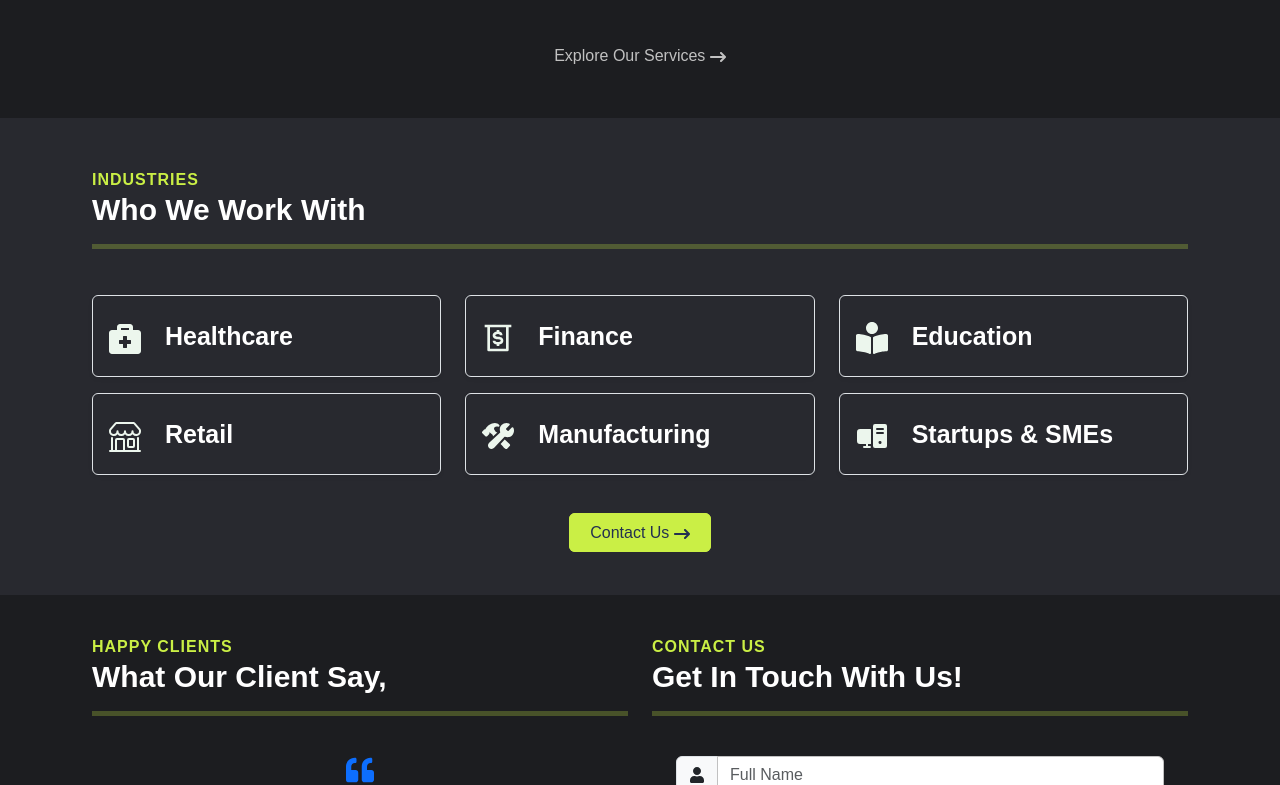
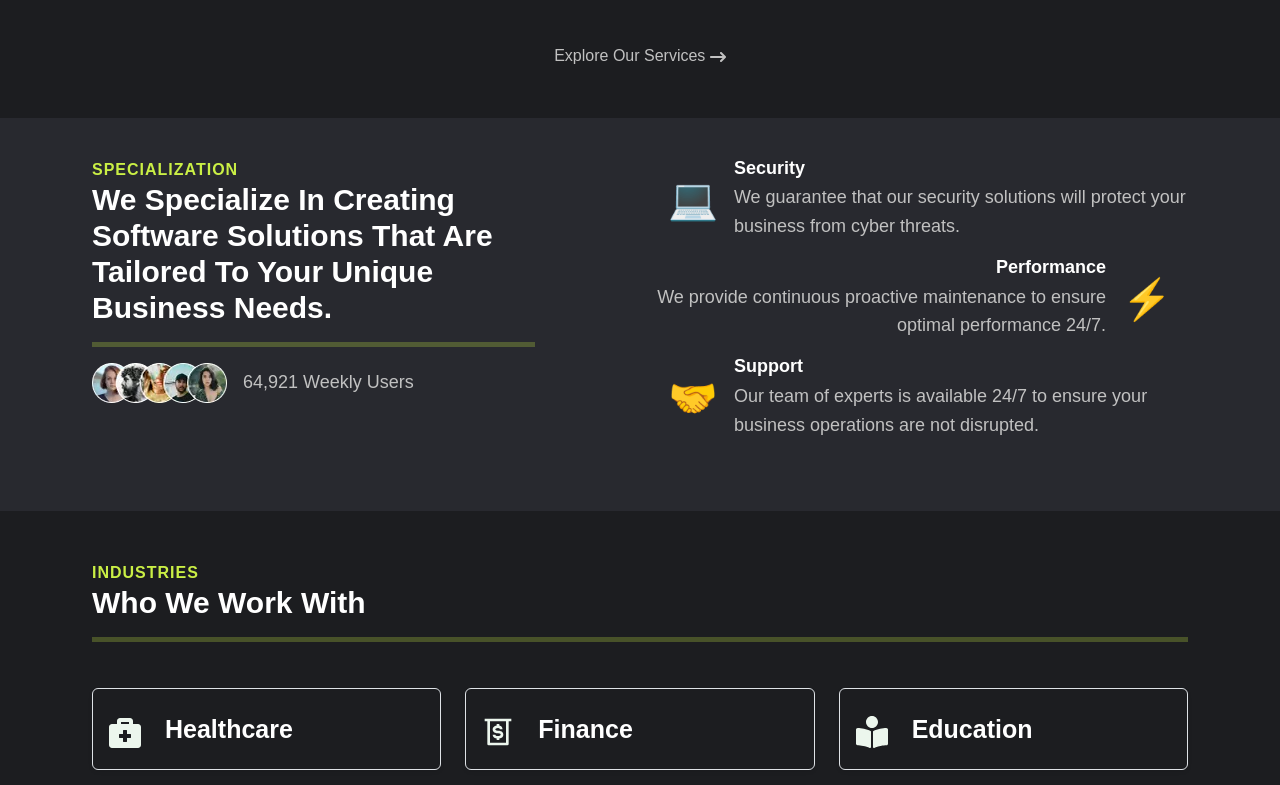
Before and after one commit to nikhil7476/demo-portfolio, a Next.js app: page /about-us in a window 1280 px wide. Shown: the part 1095-1880 px from the top of the page. Built offline with nearby package versions, Linux system fonts and the light colour scheme; no server answers.

Commit message:
modified:   src/pages/about-us.js 	modified:   src/utils/json/aboutData.js

```diff
--- a/src/pages/about-us.js
+++ b/src/pages/about-us.js
@@ -72,6 +72,45 @@ function AboutUs() {
         </Container>
       </section>
 
+      {/* Section 2 - Specialization */}
+      <section>
+        <Container>
+          <Row className="justify-content-between">
+            <Col xl={5} lg={5} md={6} sm={12} xs={12} className="mb-3">
+              <span>{aboutData.section2.subheading}</span>
+              <h2>{aboutData.section2.heading}</h2>
+              <hr />
+              <div className="d-flex align-items-center gap-3">
+                <Image
+                  src={aboutData.section2.review.image}
+                  alt={aboutData.section2.review.title}
+                  title={aboutData.section2.review.title}
+                  width={aboutData.section2.review.imageWidth}
+                  height={aboutData.section2.review.imageHeight}
+                />
+                <p className="mb-0">{aboutData.section2.review.title}</p>
+              </div>
+            </Col>
+            <Col xl={6} lg={6} md={6} sm={12} xs={12} className="mb-3">
+              {aboutData.section2.iconBox.map((item, index) => (
+                <div
+                  key={item.id}
+                  className={`d-flex align-items-center mb-3 ${
+                    index % 2 === 1 ? "flex-row-reverse text-end" : ""
+                  }`}
+                >
+                  <div className="fs-1 mx-3">{item.icon}</div>
+                  <div>
+                    <h5 className="mb-1">{item.title}</h5>
+                    <p className="mb-0">{item.description}</p>
+                  </div>
+                </div>
+              ))}
+            </Col>
+          </Row>
+        </Container>
+      </section>
+
       {/* Industry Section - Industry We Serve */}
       <Industry />
 
--- a/src/utils/json/aboutData.js
+++ b/src/utils/json/aboutData.js
@@ -49,7 +49,7 @@ const aboutData = {
       },
     ],
     review: {
-      image: "/assets/About/rating.webp",
+      image: "/assets/About/ratings.webp",
       imageWidth: "135",
       imageHeight: "40",
       title: "64,921 Weekly Users",
```
